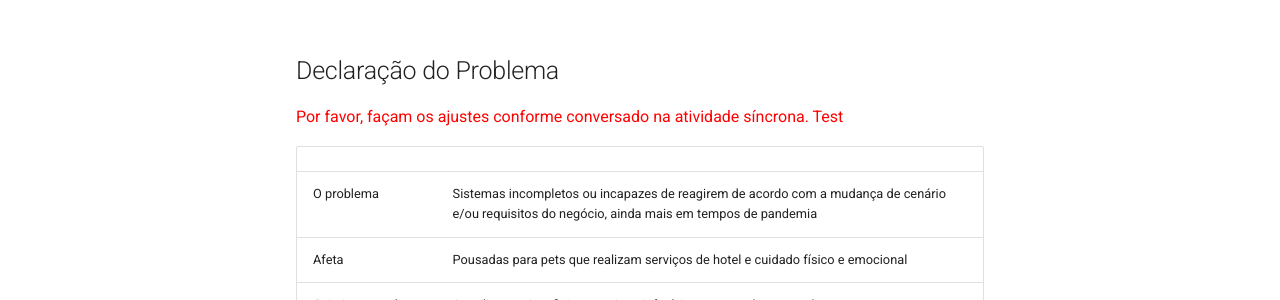
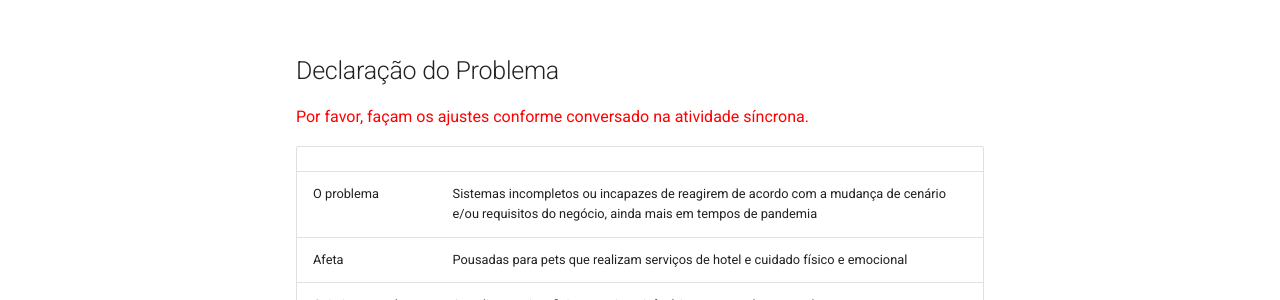
Before and after one commit to luisgaboardi/2021.2-PousadaAnimal, an MkDocs documentation site: the page built from docs/product-vision.md, in a window 1280 px wide and 900 px high. Shown: the part 325-625 px from the top of the window. Built offline with MkDocs 1.6.1 and Material for MkDocs 9.7.7, drawn with Linux system fonts in a browser that asks for light colours.

Commit message:
Removed unnecessary comment

```diff
--- a/docs/product-vision.md
+++ b/docs/product-vision.md
@@ -8,7 +8,6 @@
 ## Declaração do Problema
 
 <span style="color:red">Por favor, façam os ajustes conforme conversado na atividade síncrona.</span>
-<span style="color:red">Test</span>
 
 |||
 | - | - |
```
